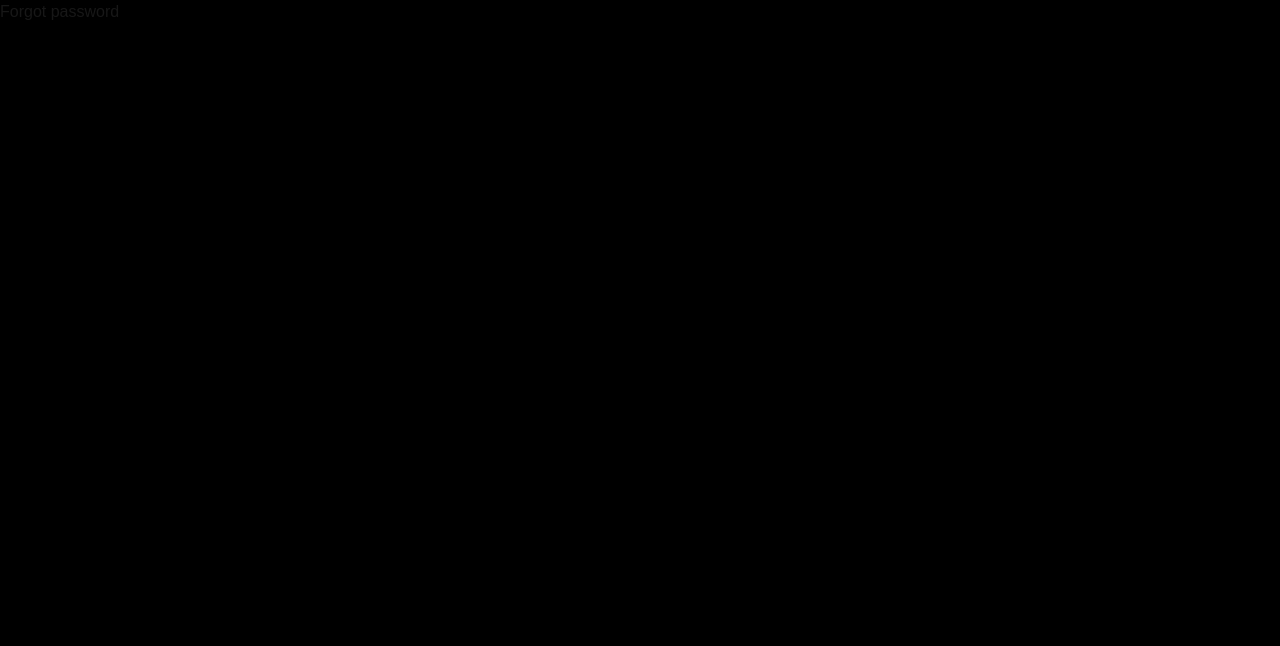
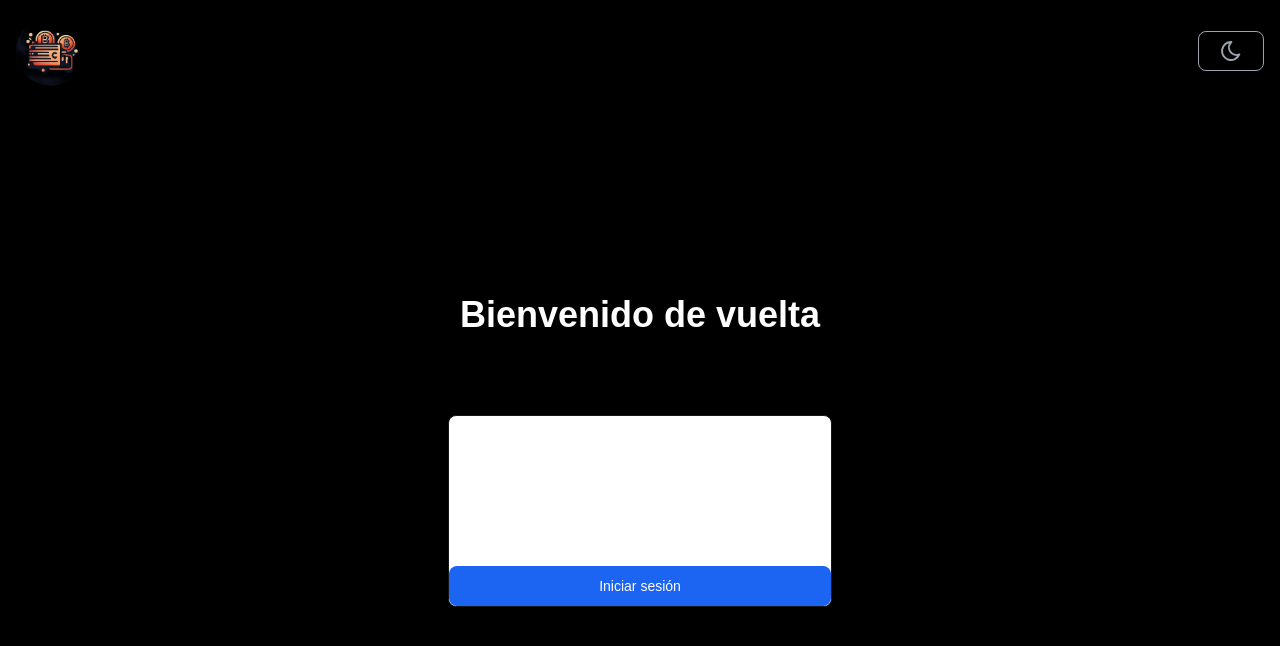
Before and after one commit to RafaelMoro/next-budget-master, a Next.js app: page /forgot-password in a window 1280 px wide. Shown: the top 646 px of the page. Built offline with nearby package versions, Linux system fonts and the light colour scheme.

Commit message:
Add Forgot Password feature with page and card components

```diff
--- a/src/app/forgot-password/page.tsx
+++ b/src/app/forgot-password/page.tsx
@@ -1,5 +1,8 @@
+"use client"
+import { ForgotPassword } from "@/features/Login/ForgotPassword/ForgotPassword";
+
 export default function ForgotPasswordPage() {
   return (
-    <div>Forgot password</div>
+    <ForgotPassword />
   )
 }
--- /dev/null
+++ b/src/features/Login/ForgotPassword/ForgotPassword.tsx
@@ -0,0 +1,15 @@
+"use client"
+import { Header } from "@/shared/ui/organisms/Header"
+import { ForgotPasswordCard } from "./ForgotPasswordCard"
+
+export const ForgotPassword = () => {
+  return (
+    <div className="min-h-screen flex flex-col">
+      <Header />
+      <main className="flex-1 flex flex-col justify-center items-center gap-20 min-h-full">
+        <h1 className="text-black dark:text-white text-4xl text-center font-bold">Bienvenido de vuelta</h1>
+        <ForgotPasswordCard />
+      </main>
+    </div>
+  )
+}
--- /dev/null
+++ b/src/features/Login/ForgotPassword/ForgotPasswordCard.tsx
@@ -0,0 +1,92 @@
+import { useEffect } from "react";
+import { useRouter } from 'next/navigation'
+import { Card, Button, Label, TextInput, Spinner } from "flowbite-react";
+import { SubmitHandler, useForm } from "react-hook-form";
+import { yupResolver } from "@hookform/resolvers/yup";
+import { toast, Toaster } from "sonner";
+import { ErrorMessage } from "@/shared/ui/atoms/ErrorMessage";
+import { CheckIcon } from "@/shared/ui/icons/CheckIcon";
+import { useMutation } from "@tanstack/react-query";
+
+export const ForgotPasswordCard = () => {
+  // const router = useRouter()
+  // const {
+  //   register,
+  //   handleSubmit,
+  //   formState: { errors },
+  // } = useForm<LoginPayload>({
+  //   resolver: yupResolver(LoginSchema)
+  // })
+  // const { mutate: loginMutation, isError, isPending, isSuccess, isIdle, error } = useMutation<LoginData, LoginError, LoginPayload>({
+  //   mutationFn: LoginMutationFn,
+  //   onSuccess: () => {
+  //     setTimeout(() => {
+  //       router.push(DASHBOARD_ROUTE)
+  //     }, 1000)
+  //   }
+  // })
+  // const messageError = error?.response?.data?.message
+
+  // const onSubmit: SubmitHandler<LoginPayload> = async (data) => {
+  //   try {
+  //     const dataForm = {
+  //       email: data.email,
+  //       password: data.password
+  //     }
+  //     loginMutation(dataForm)
+  //   }
+  //   catch (error: unknown) {
+  //     const infoError = handleErrorForm(error);
+  //     console.error('error while logging in =>', infoError)
+  //   }
+  // }
+
+  // useEffect(() => {
+  //   if (isError && messageError) {
+  //     if (messageError === ERROR_UNAUTHORIZED_LOGIN) {
+  //       toast.error(ERROR_UNAUTHORIZED_LOGIN_MESSAGE);
+  //       return
+  //     }
+  //     toast.error(ERROR_CREATE_USER_TITLE);
+  //   }
+  // }, [isError, messageError])
+
+  return (
+    <Card className="max-w-sm">
+      <h5 className="text-2xl text-gray-900 dark:text-white">
+        Ingrese sus credenciales para entrar a su cuenta.
+      </h5>
+      <form
+        // onSubmit={handleSubmit(onSubmit)}
+        className="flex max-w-md flex-col gap-4">
+        <div>
+          <div className="mb-2 block">
+            <Label htmlFor="email">Correo Electrónico</Label>
+          </div>
+          <TextInput
+            id="email"
+            type="email"
+            placeholder="correo-electrónico@gmail.com"
+            // {...register("email")}
+            />
+          {/* { errors.email?.message && (
+            <ErrorMessage isAnimated>{errors.email?.message}</ErrorMessage>
+          )} */}
+        </div>
+        <Button
+          className="hover:cursor-pointer"
+          // disabled={isPending || isSuccess}
+          type="submit"
+        >
+          Iniciar sesión
+          {/* { (isIdle || isError) && 'Iniciar sesión'}
+          { isPending && (<Spinner aria-label="loading login budget master" />) }
+          { isSuccess && (<CheckIcon />)} */}
+        </Button>
+      </form>
+      {/* { (isError) && (
+        <Toaster position="top-center" />
+      )} */}
+    </Card>
+  )
+}
```
